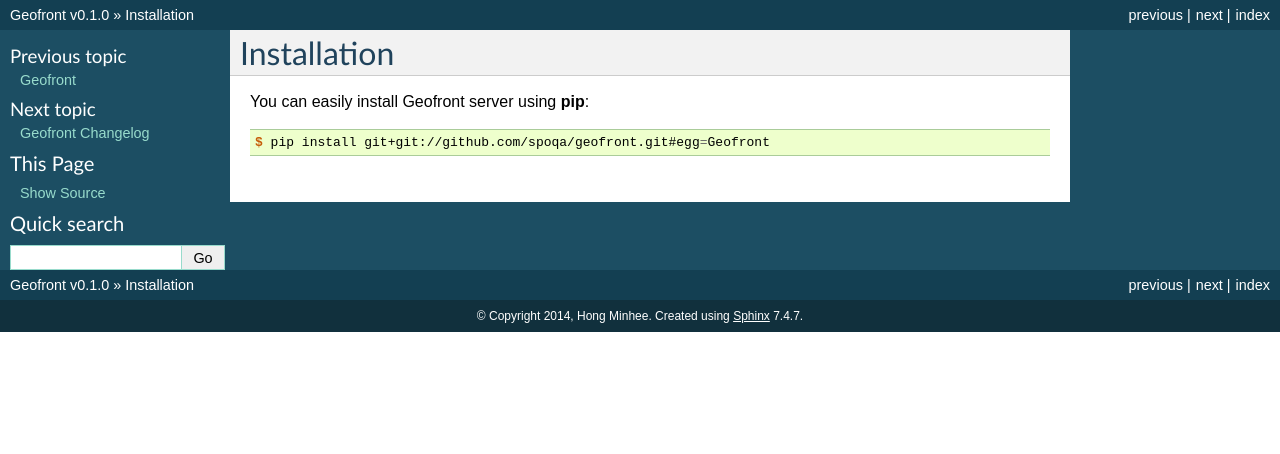
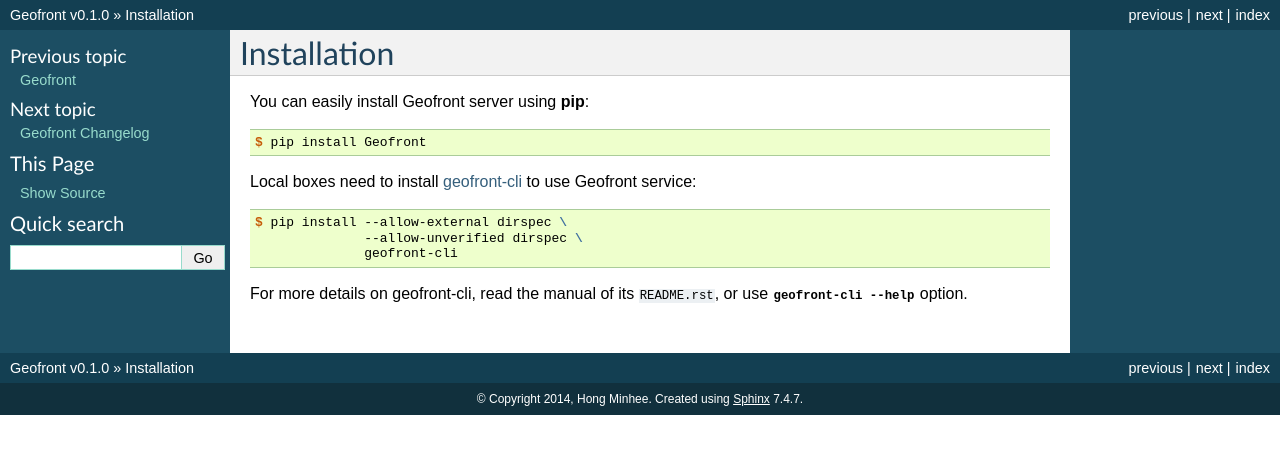
Before and after one commit to geofront-auth/geofront, a Sphinx documentation site: the page built from docs/install.rst, in a window 1280 px wide. Shown: the top 454 px of the page. Built offline with Sphinx 7.4.7, drawn with Linux system fonts in a browser that asks for light colours; pages that are not in the unit, such as notebooks, are missing from menus.

```diff
--- a/docs/changes.rst
+++ b/docs/changes.rst
@@ -4,4 +4,4 @@ Geofront Changelog
 Version 0.1.0
 -------------
 
-To be released.
+First alpha release.  Released on April 21, 2014.
--- a/docs/install.rst
+++ b/docs/install.rst
@@ -5,4 +5,17 @@ You can easily install Geofront server using :program:`pip`:
 
 .. code-block:: console
 
-   $ pip install git+git://github.com/spoqa/geofront.git#egg=Geofront
+   $ pip install Geofront
+
+Local boxes need to install geofront-cli_ to use Geofront service:
+
+.. code-block:: console
+
+   $ pip install --allow-external dirspec \
+                 --allow-unverified dirspec \
+                 geofront-cli
+
+For more details on geofront-cli, read the manual of its :file:`README.rst`,
+or use :option:`geofront-cli --help` option.
+
+.. _geofront-cli: https://github.com/spoqa/geofront-cli
```
